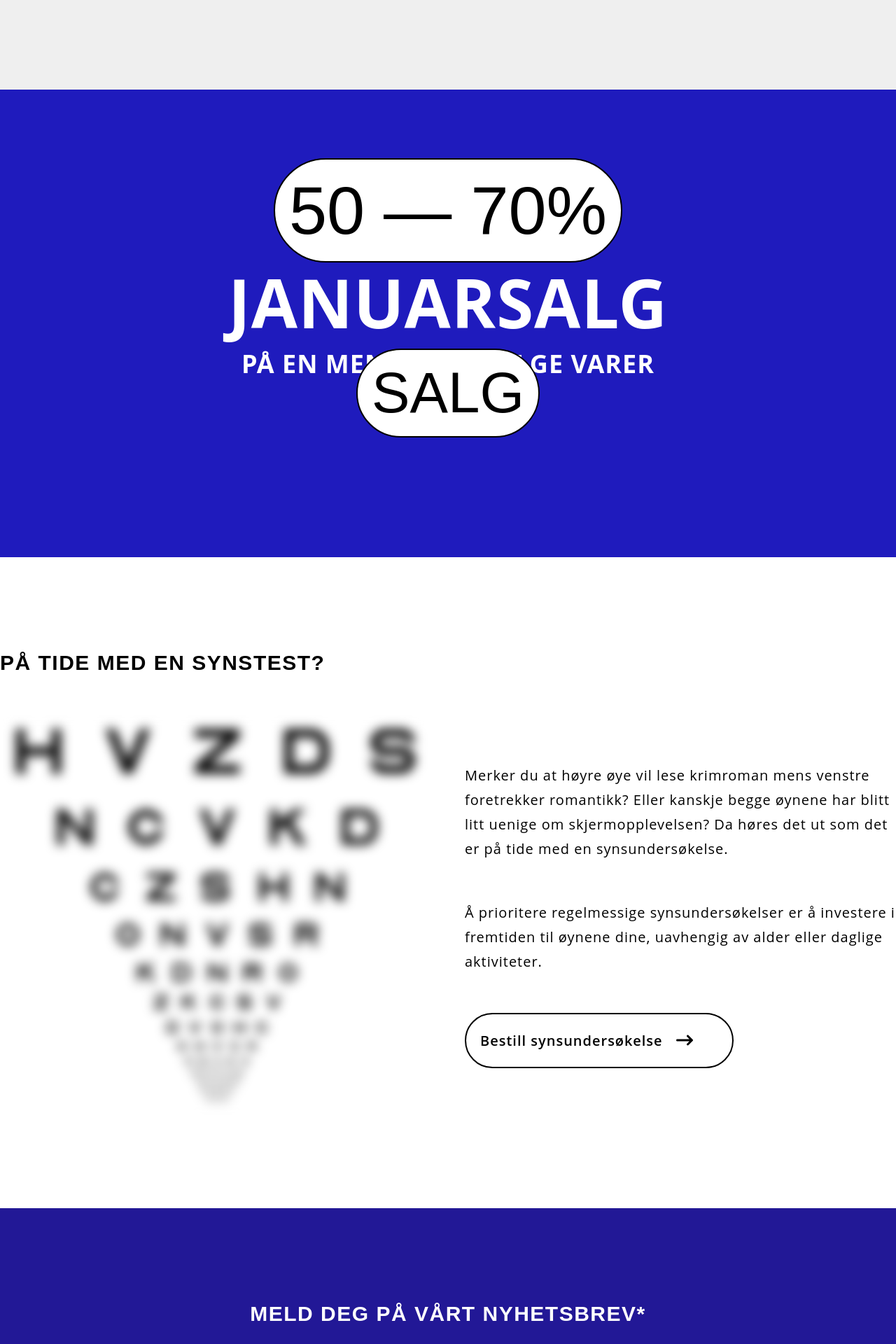
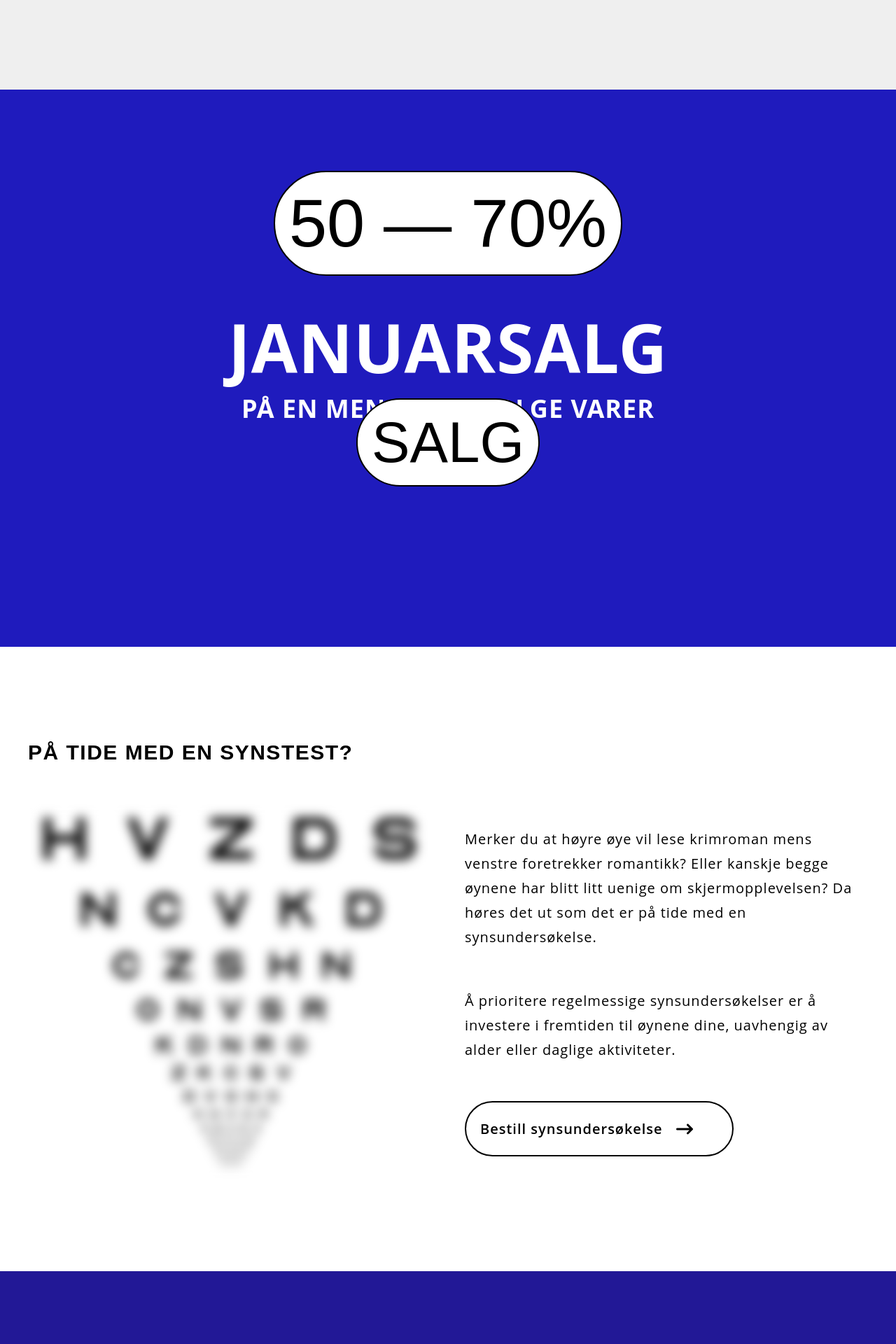
Before and after one commit to mathildeew/lillestromoptikk, a React (Vite) app: page / in a window 1280 px wide. Shown: the part 1320-3240 px from the top of the page at 70% size. Built offline with nearby package versions, Linux system fonts and the light colour scheme; a web font is replaced by a local one.

Commit message:
clean up

```diff
--- a/src/components/LogMAR/index.jsx
+++ b/src/components/LogMAR/index.jsx
@@ -1,6 +1,6 @@
 export default function LogMAR() {
   return (
-    <div className="relative max-w-2xl">
+    <div className="relative max-w-xl h-full w-full mx-auto">
       <div className="blurry w-full h-full absolute p-4 backdrop-blur transition-all duration-500 ease-in-out hover:backdrop-blur-0"></div>
 
       <div className="p-2">
--- a/src/components/Nav/Mobile/index.jsx
+++ b/src/components/Nav/Mobile/index.jsx
@@ -41,10 +41,6 @@ export default function MobileNav({ openMenu, setOpenMenu }) {
           <a href="https://linsebutikk.coptikk.no/login">Kjøp linser</a>
           <FontAwesomeIcon icon={faArrowUp} className="rotate-45" />
         </li>
-        {/* <li className="btn-link">
-          <a href="https://www.coptikk.no/oyehelseklinikk">Øyehelseklinikk</a>
-          <FontAwesomeIcon icon={faArrowUp} className="rotate-45" />
-        </li> */}
       </ul>
     </nav>
   );
--- a/src/components/Sale/index.jsx
+++ b/src/components/Sale/index.jsx
@@ -1,6 +1,6 @@
 export default function Sale() {
   return (
-    <section className=" bg-kleinBlue w-full flex flex-col items-center px-4 py-36 relative z-10  md:py-40 lg:py-64">
+    <section className=" bg-kleinBlue w-full flex flex-col items-center px-4 py-36 relative z-10  md:py-40 lg:py-64 xl:py-80">
       <span className="font-heading bg-white w-fit h-fit px-5 rounded-full border-2 border-black animate-sale uppercase absolute">
         Salg
       </span>
--- a/src/components/TimeForEyecheck/index.jsx
+++ b/src/components/TimeForEyecheck/index.jsx
@@ -5,7 +5,7 @@ import LogMAR from "../LogMAR";
 
 export default function TimeForCheck() {
   return (
-    <section className="max-w-7xl flex flex-col gap-12 px-4 py-24 md:px-10 md:py-32 lg:mx-auto lg:px-0">
+    <section className="max-w-7xl flex flex-col gap-12 px-4 py-24 md:px-10 md:py-32 lg:mx-auto">
       <h2>På tide med en synstest?</h2>
 
       <div className="flex flex-col gap-12 lg:grid lg:grid-cols-2 lg:gap-12 lg:items-center">
--- a/src/pages/Home/index.jsx
+++ b/src/pages/Home/index.jsx
@@ -12,7 +12,7 @@ export default function Home() {
       <SEOHelmet
         title={"Velkommen!"}
         content={
-          "Velkommen til Lillestrøm Optikk, din lokale optiker på Romerriket. Bestill synsundersøkelse online og besøk oss i Storgata 22."
+          "Velkommen til Lillestrøm Optikk, din lokale optiker i Lillestrøm. Bestill synsundersøkelse online og besøk oss i Storgata 22."
         }
       />
       <ScrollingGlasses />
```
